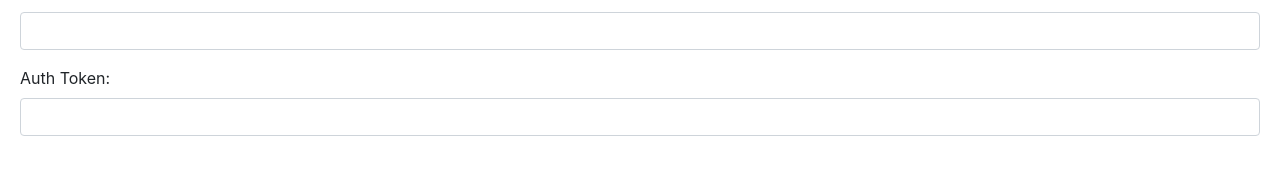
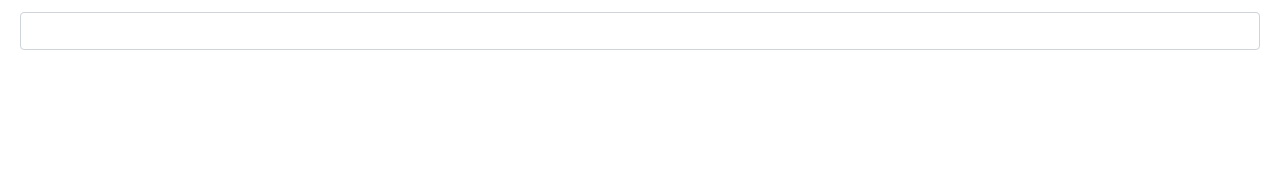
Before and after one commit to leemt0588/promo-engine, a website: page sfmc-master/public/index.html in a window 1280 px wide. Shown: the part 143-318 px from the top of the page. Drawn offline with nearby package versions, Linux system fonts and the light colour scheme.

Commit message:
Add files via upload

```diff
--- a/sfmc-master/public/index.html
+++ b/sfmc-master/public/index.html
@@ -42,10 +42,7 @@
         <div><label for="promo">Promo Code:</label></div>
         <input class="form-control" id="messageBody" type="text" name="promo" value="">
     </div>
-    <div class="form-group">
-        <div><label for="authToken">Auth Token:</label></div>
-        <input class="form-control" id="authToken" type="text" name="authToken" value="">
-    </div>
+
 
 </div>
 </body>
```
